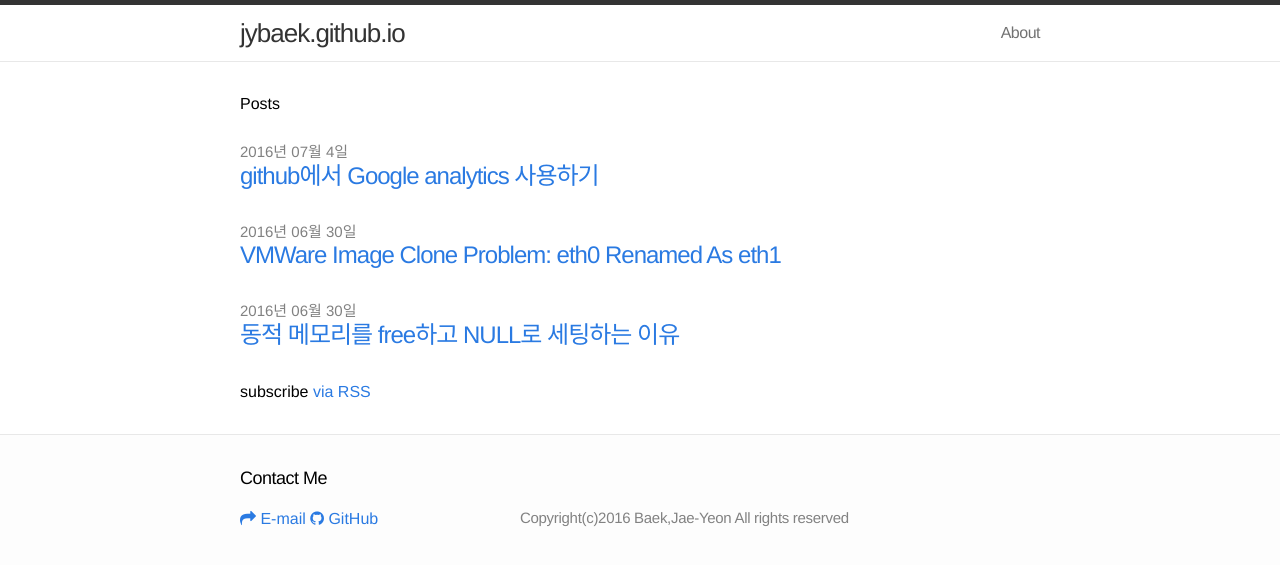
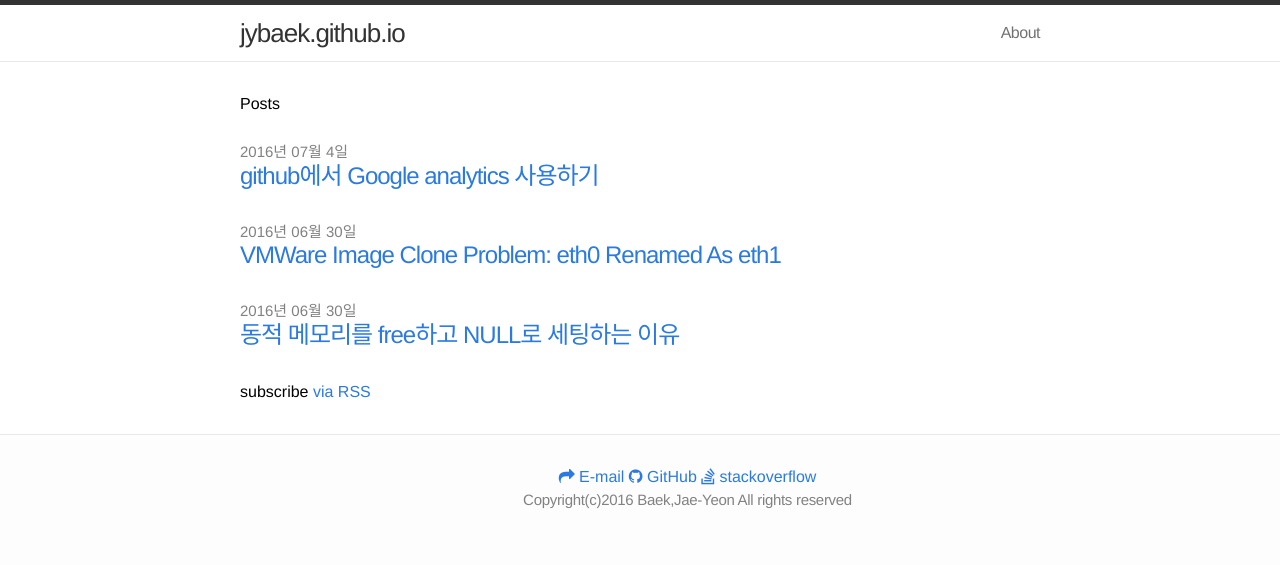
Before and after one commit to jybaek/jybaek.github.com, a Jekyll site: the page built from dev/index.html, in a window 1280 px wide. Shown: the top 565 px of the page. Built offline with Jekyll 4.4.1, drawn with Linux system fonts in a browser that asks for light colours; nearby versions of some CDN libraries; Markdown is read by kramdown in place of the engine named in the settings.

Commit message:
footer 정리.. 중앙정렬

```diff
--- a/_config.yml
+++ b/_config.yml
@@ -9,6 +9,7 @@ baseurl: ""
 url: "http://yourdomain.com"
 github_username:  jybaek
 facebook_username: WeGuardia
+stackoverflow_username: 4599185
 google_analytics_id: UA-80265650-1
 
 # Build settings
--- a/_includes/footer.html
+++ b/_includes/footer.html
@@ -2,10 +2,10 @@
 
   <div class="wrap">
 
-    <h2 class="footer-heading">Contact Me</h2>
+    <div class="footer-col-1 column">
+          </div>
 
-    <div class="footer-col-1 column">
-      <ul>
+    <div class="footer-col-2 column" align="center">
 	    <!-- http://fontawesome.io/icons/ -->
         {% if site.email %}
 			<a href="mailto:{{ site.email }}">
@@ -17,6 +17,11 @@
 			  <i class="fa fa-github"></i> GitHub
 			</a>
 		{% endif %}
+		{% if site.stackoverflow_username%}
+			<a href="https://www.stackoverflow.com/users/{{ site.stackoverflow_username }}">
+			  <i class="fa fa-stack-overflow"></i> stackoverflow
+			</a>
+		{% endif %}
 		<!--
 		{% if site.facebook_username %}
 			<a href="https://www.facebook.com/{{ site.facebook_username }}">
@@ -24,10 +29,7 @@
 			</a>
 		{% endif %}
 		-->
-      </ul>
-    </div>
 
-    <div class="footer-col-2 column">
 		  <p class="text">{{ site.description }}</p>
     </div>
 
```
